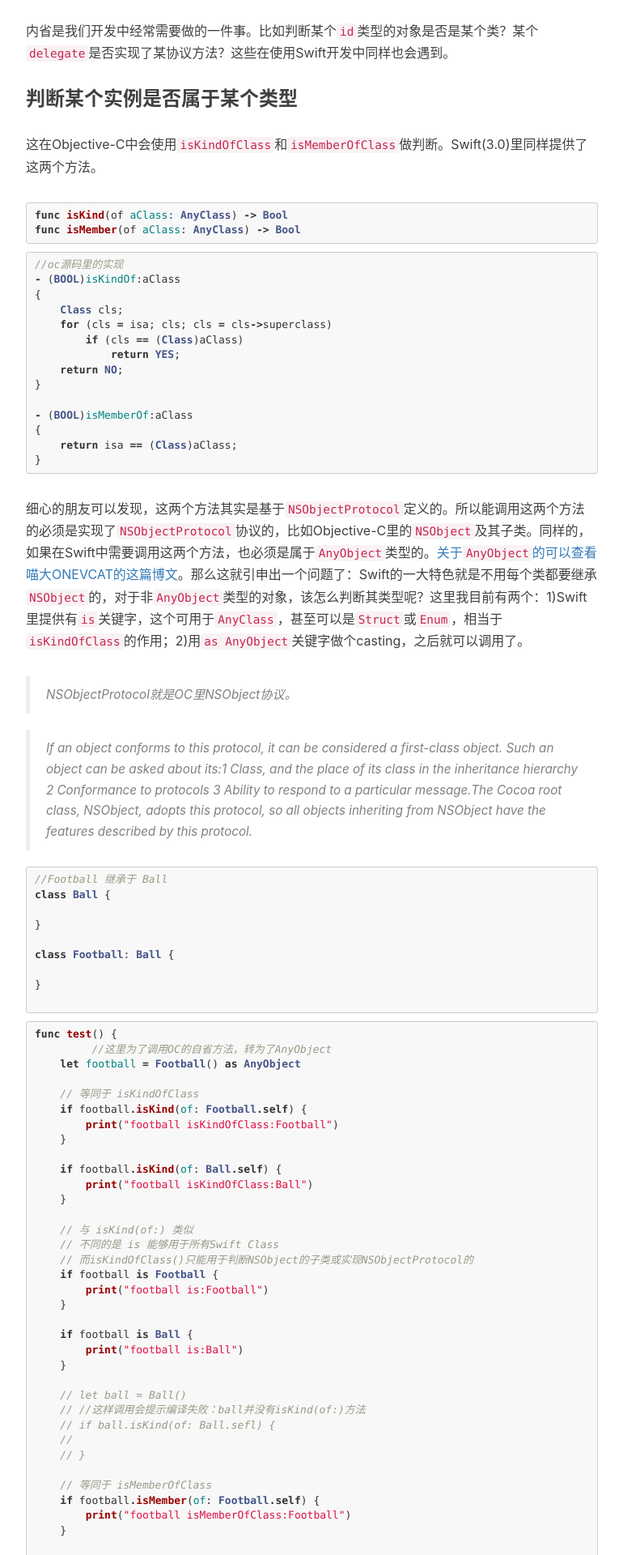
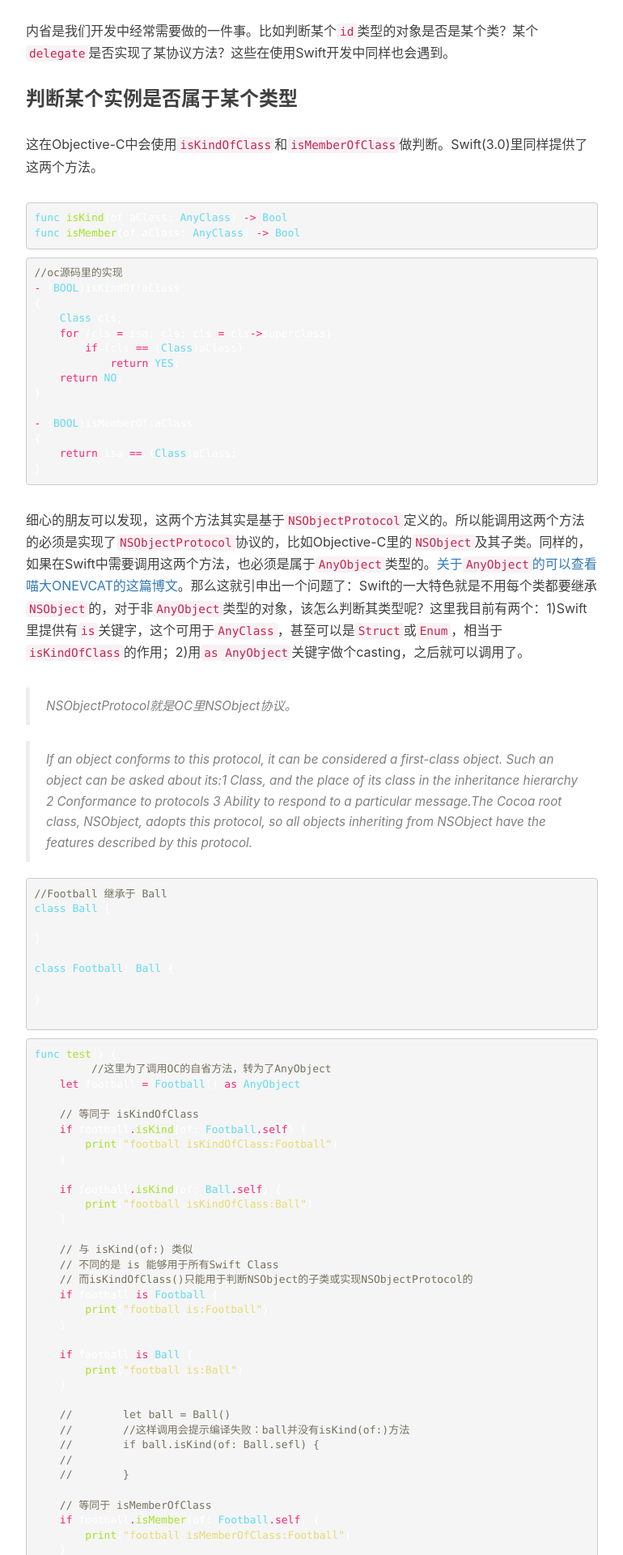
Before and after one commit to zerOOneSmith/parsifalc.github.io, a Jekyll site: the page built from _posts/2017-02-25-TalkAboutSwiftRuntime.md, in a window 1280 px wide. Shown: the part 1233-3153 px from the top of the page at 81% size, without its empty margins (233-1003 px from the left). Built offline with Jekyll 4.4.1, drawn with Linux system fonts in a browser that asks for light colours; nearby versions of some CDN libraries; comment, search, counter and statistics services are not loaded.

Commit message:
update highlight css.

```diff
--- a/css/syntax.css
+++ b/css/syntax.css
@@ -1,84 +1,187 @@
-/* to make lines scroll instead of wrap */
-/* from http://stackoverflow.com/a/23393920 */
-
-.highlight pre code * {
-  white-space: nowrap;    // this sets all children inside to nowrap
+.highlight table td { padding: 5px; }
+.highlight table pre { margin: 0; }
+.highlight .gh {
+  color: #999999;
 }
-
-.highlight pre {
-  overflow-x: auto;       // this sets the scrolling in x
+.highlight .sr {
+  color: #f6aa11;
 }
-
-.highlight pre code {
-  white-space: pre;       // forces <code> to respect <pre> formatting
+.highlight .go {
+  color: #888888;
 }
-
-
-/*
- * GitHub style for Pygments syntax highlighter, for use with Jekyll
- * Courtesy of GitHub.com
- */
-
-.highlight pre, pre, .highlight .hll { background-color: #f8f8f8; border: 1px solid #ccc; padding: 6px 10px; border-radius: 3px; }
-.highlight .c { color: #999988; font-style: italic; }
-.highlight .err { color: #a61717; background-color: #e3d2d2; }
-.highlight .k { font-weight: bold; }
-.highlight .o { font-weight: bold; }
-.highlight .cm { color: #999988; font-style: italic; }
-.highlight .cp { color: #999999; font-weight: bold; }
-.highlight .c1 { color: #999988; font-style: italic; }
-.highlight .cs { color: #999999; font-weight: bold; font-style: italic; }
-.highlight .gd { color: #000000; background-color: #ffdddd; }
-.highlight .gd .x { color: #000000; background-color: #ffaaaa; }
-.highlight .ge { font-style: italic; }
-.highlight .gr { color: #aa0000; }
-.highlight .gh { color: #999999; }
-.highlight .gi { color: #000000; background-color: #ddffdd; }
-.highlight .gi .x { color: #000000; background-color: #aaffaa; }
-.highlight .go { color: #888888; }
-.highlight .gp { color: #555555; }
-.highlight .gs { font-weight: bold; }
-.highlight .gu { color: #800080; font-weight: bold; }
-.highlight .gt { color: #aa0000; }
-.highlight .kc { font-weight: bold; }
-.highlight .kd { font-weight: bold; }
-.highlight .kn { font-weight: bold; }
-.highlight .kp { font-weight: bold; }
-.highlight .kr { font-weight: bold; }
-.highlight .kt { color: #445588; font-weight: bold; }
-.highlight .m { color: #009999; }
-.highlight .s { color: #dd1144; }
-.highlight .n { color: #333333; }
-.highlight .na { color: teal; }
-.highlight .nb { color: #0086b3; }
-.highlight .nc { color: #445588; font-weight: bold; }
-.highlight .no { color: teal; }
-.highlight .ni { color: purple; }
-.highlight .ne { color: #990000; font-weight: bold; }
-.highlight .nf { color: #990000; font-weight: bold; }
-.highlight .nn { color: #555555; }
-.highlight .nt { color: navy; }
-.highlight .nv { color: teal; }
-.highlight .ow { font-weight: bold; }
-.highlight .w { color: #bbbbbb; }
-.highlight .mf { color: #009999; }
-.highlight .mh { color: #009999; }
-.highlight .mi { color: #009999; }
-.highlight .mo { color: #009999; }
-.highlight .sb { color: #dd1144; }
-.highlight .sc { color: #dd1144; }
-.highlight .sd { color: #dd1144; }
-.highlight .s2 { color: #dd1144; }
-.highlight .se { color: #dd1144; }
-.highlight .sh { color: #dd1144; }
-.highlight .si { color: #dd1144; }
-.highlight .sx { color: #dd1144; }
-.highlight .sr { color: #009926; }
-.highlight .s1 { color: #dd1144; }
-.highlight .ss { color: #990073; }
-.highlight .bp { color: #999999; }
-.highlight .vc { color: teal; }
-.highlight .vg { color: teal; }
-.highlight .vi { color: teal; }
-.highlight .il { color: #009999; }
-.highlight .gc { color: #999; background-color: #EAF2F5; }
+.highlight .gp {
+  color: #555555;
+}
+.highlight .gs {
+}
+.highlight .gu {
+  color: #aaaaaa;
+}
+.highlight .nb {
+  color: #f6aa11;
+}
+.highlight .cm {
+  color: #75715e;
+}
+.highlight .cp {
+  color: #75715e;
+}
+.highlight .c1 {
+  color: #75715e;
+}
+.highlight .cs {
+  color: #75715e;
+}
+.highlight .c, .highlight .cd {
+  color: #75715e;
+}
+.highlight .err {
+  color: #960050;
+}
+.highlight .gr {
+  color: #960050;
+}
+.highlight .gt {
+  color: #960050;
+}
+.highlight .gd {
+  color: #49483e;
+}
+.highlight .gi {
+  color: #49483e;
+}
+.highlight .ge {
+  color: #49483e;
+}
+.highlight .kc {
+  color: #66d9ef;
+}
+.highlight .kd {
+  color: #66d9ef;
+}
+.highlight .kr {
+  color: #66d9ef;
+}
+.highlight .no {
+  color: #66d9ef;
+}
+.highlight .kt {
+  color: #66d9ef;
+}
+.highlight .mf {
+  color: #ae81ff;
+}
+.highlight .mh {
+  color: #ae81ff;
+}
+.highlight .il {
+  color: #ae81ff;
+}
+.highlight .mi {
+  color: #ae81ff;
+}
+.highlight .mo {
+  color: #ae81ff;
+}
+.highlight .m, .highlight .mb, .highlight .mx {
+  color: #ae81ff;
+}
+.highlight .sc {
+  color: #ae81ff;
+}
+.highlight .se {
+  color: #ae81ff;
+}
+.highlight .ss {
+  color: #ae81ff;
+}
+.highlight .sd {
+  color: #e6db74;
+}
+.highlight .s2 {
+  color: #e6db74;
+}
+.highlight .sb {
+  color: #e6db74;
+}
+.highlight .sh {
+  color: #e6db74;
+}
+.highlight .si {
+  color: #e6db74;
+}
+.highlight .sx {
+  color: #e6db74;
+}
+.highlight .s1 {
+  color: #e6db74;
+}
+.highlight .s {
+  color: #e6db74;
+}
+.highlight .na {
+  color: #a6e22e;
+}
+.highlight .nc {
+  color: #a6e22e;
+}
+.highlight .nd {
+  color: #a6e22e;
+}
+.highlight .ne {
+  color: #a6e22e;
+}
+.highlight .nf {
+  color: #a6e22e;
+}
+.highlight .vc {
+  color: #ffffff;
+}
+.highlight .nn {
+  color: #ffffff;
+}
+.highlight .nl {
+  color: #ffffff;
+}
+.highlight .ni {
+  color: #ffffff;
+}
+.highlight .bp {
+  color: #ffffff;
+}
+.highlight .vg {
+  color: #ffffff;
+}
+.highlight .vi {
+  color: #ffffff;
+}
+.highlight .nv {
+  color: #ffffff;
+}
+.highlight .w {
+  color: #ffffff;
+}
+.highlight {
+  color: #ffffff;
+}
+.highlight .n, .highlight .py, .highlight .nx {
+  color: #ffffff;
+}
+.highlight .ow {
+  color: #f92672;
+}
+.highlight .nt {
+  color: #f92672;
+}
+.highlight .k, .highlight .kv {
+  color: #f92672;
+}
+.highlight .kn {
+  color: #f92672;
+}
+.highlight .kp {
+  color: #f92672;
+}
+.highlight .o {
+  color: #f92672;
+}
```
